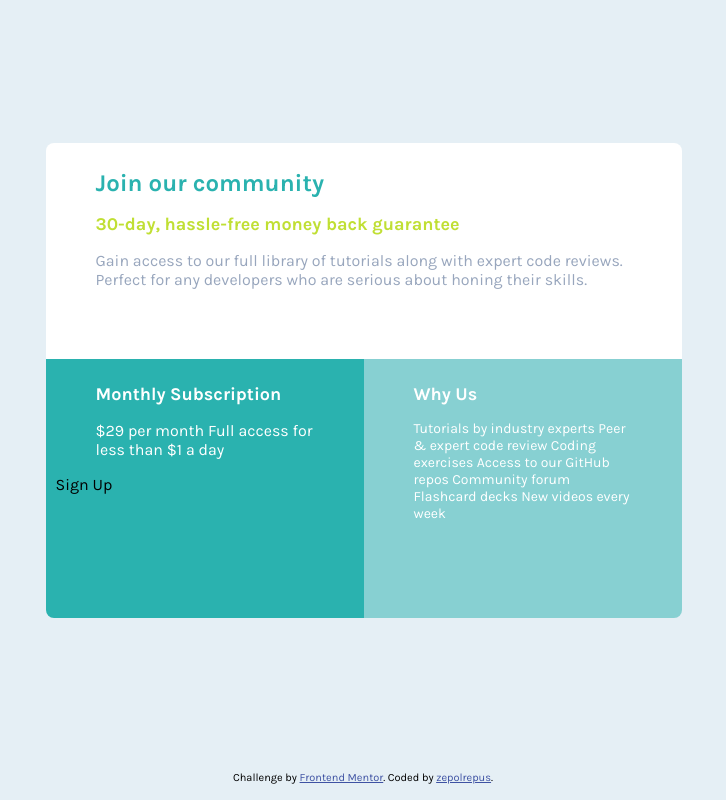
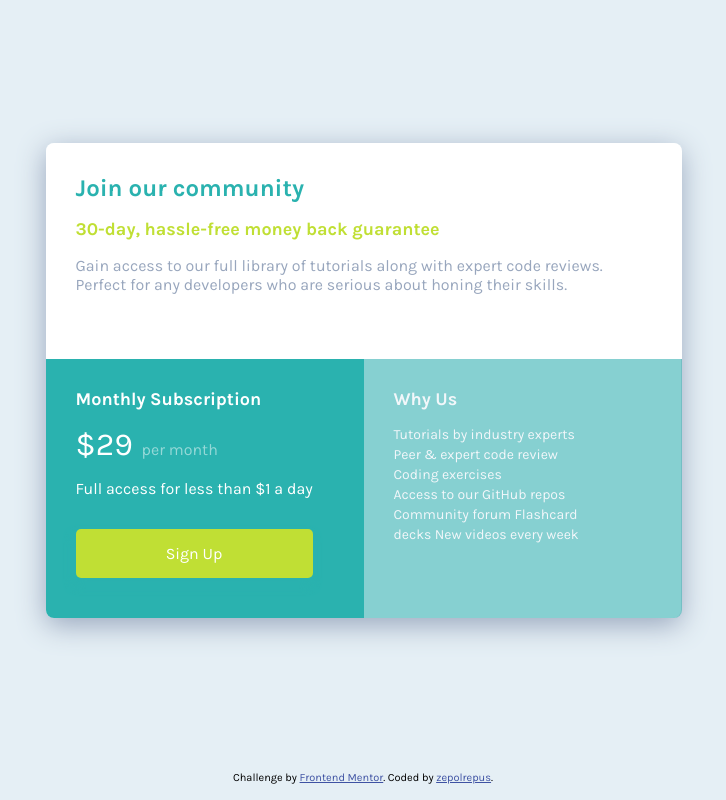
Before and after one commit to zepolrepus/single-price-grid-component-master, a plain HTML site: page index.html in a window 1280 px wide. Shown: the whole page, without its empty margins (277-1003 px from the left). Drawn offline with Linux system fonts and the light colour scheme.

Commit message:
2023_03_17

```diff
--- a/css/styles.css
+++ b/css/styles.css
@@ -2,11 +2,11 @@
 
 :root {
     --cyan: hsl(179, 62%, 43%);
-    --cyan-t: hsla(179, 62%, 43%, 0.5);
     --yellow: hsl(71, 73%, 54%);
     --gray: hsl(204, 43%, 93%);
     --blue: hsl(218, 22%, 67%);
 
+    --padding: 15px;
 }
 
 body {
@@ -29,7 +29,7 @@ main {
     background-color: white;
     grid-column-start: 1;
     grid-column-end: 3;
-    padding: 10px;
+    padding: var(--padding);
     border-radius: 8px 8px 0px 0px;
 }
 
@@ -37,28 +37,28 @@ main {
     font-size: 24px;
     font-weight: bold;
     color: var(--cyan);
-    padding: 0px 40px;
+    padding: 0px var(--padding);
 }
 
 .box1 h2 {
     font-size: 18px;
     font-weight: bold;
     color: var(--yellow);
-    padding: 0px 40px;
+    padding: 0px var(--padding);
 }
 
 .box1 p {
     font-size: 16px;
     font-weight: normal;
     color: var(--blue);
-    padding: 0px 40px;
+    padding: 0px var(--padding);
 }
 
 .box2 {
     background-color: var(--cyan);
     grid-column-start: 1;
     grid-column-end: 2;
-    padding: 10px;
+    padding: var(--padding);
     border-radius: 0px 0px 0px 8px;
 }
 
@@ -66,33 +66,65 @@ main {
     font-size: 18px;
     font-weight: bold;
     color: white;
-    padding: 0px 40px;
+    padding: 0px var(--padding);
 }
 .box2 p {
     font-size: 16px;
     font-weight: normal;
     color: white;
-    padding: 0px 40px;
+    padding: 0px var(--padding);
 }
 
+.box2 p .dollar {
+    font-size: 32px;
+    font-weight: normal;
+    color: white;
+}
+
+.box2 p .month {
+    font-size: 16px;
+    font-weight: normal;
+    color: white;
+    opacity: 0.5;
+    padding-left: 5px;
+}
+.button {
+    width: 237px;
+    background-color: var(--yellow);
+    color: white;
+    font-size: 16px;
+    text-align: center;
+    text-decoration: none;
+    margin: var(--padding);
+    padding: 15px 0px;
+    border-radius: 5px;
+    display: inline-block;
+    box-shadow: -2px 7px 10px 1px var(--cyan) ;
+}
+
+
 .box3 {
-    background-color: var(--cyan-t);
+    background-color: var(--cyan);
     grid-column-start: 2;
     grid-column-end: 3;
-    padding: 10px;
+    padding: var(--padding);
     border-radius: 0px 0px 8px 0px;
+    opacity: 0.5
+
 }
 .box3 h2 {
     font-size: 18px;
     font-weight: bold;
     color: white;
-    padding: 0px 40px;
+    padding: 0px var(--padding);
 }
 .box3 p {
     font-size: 14px;
     font-weight: normal;
+    width: 200px;
     color: white;
-    padding: 0px 40px;
+    line-height: 20px;
+    padding: 0px var(--padding);
 }
 .container {
     width: 635px;
@@ -104,4 +136,5 @@ main {
     grid-template-rows: 216px 259px;
     justify-items: stretch;
     align-items: stretch;
+    box-shadow: var(--blue) 0px 7px 29px 0px;
 }
--- a/index.html
+++ b/index.html
@@ -31,13 +31,13 @@
       <div class="box2">
         <h2>Monthly Subscription</h2>
         <p>
-          &dollar;29 per month
-
-        Full access for less than &dollar;1 a day
+          <span class="dollar">&dollar;29</span> <span class="month">per month</span>
+          <p>Full access for less than &dollar;1 a day</p>
+          <div class="button"> Sign Up</div>
         </p>
 
 
-        Sign Up
+
       </div>
       <div class="box3">
         <h2>Why Us</h2>
@@ -45,6 +45,7 @@
           Tutorials by industry experts
         Peer &amp; expert code review
         Coding exercises
+        <br />
         Access to our GitHub repos
         Community forum
         Flashcard decks
```
